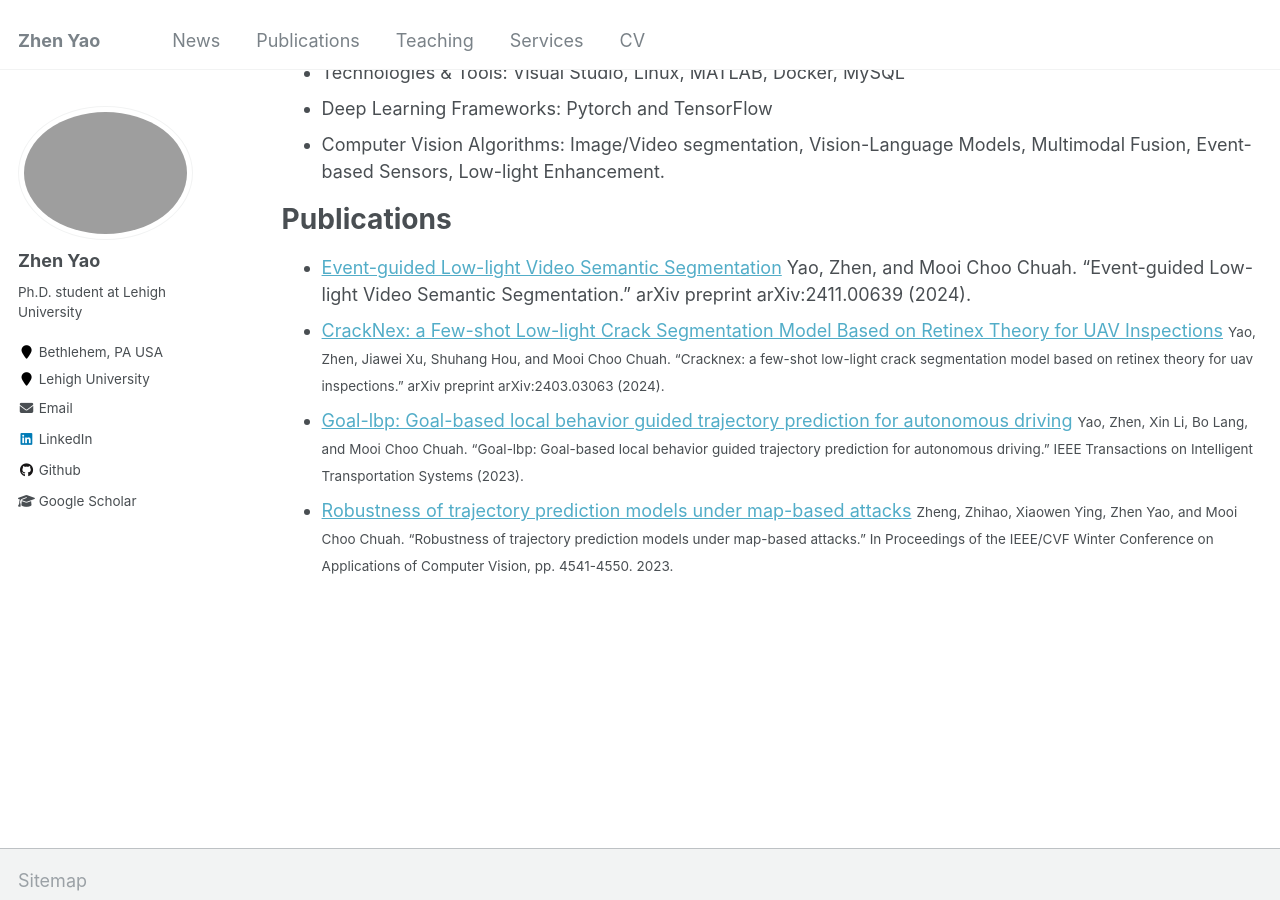
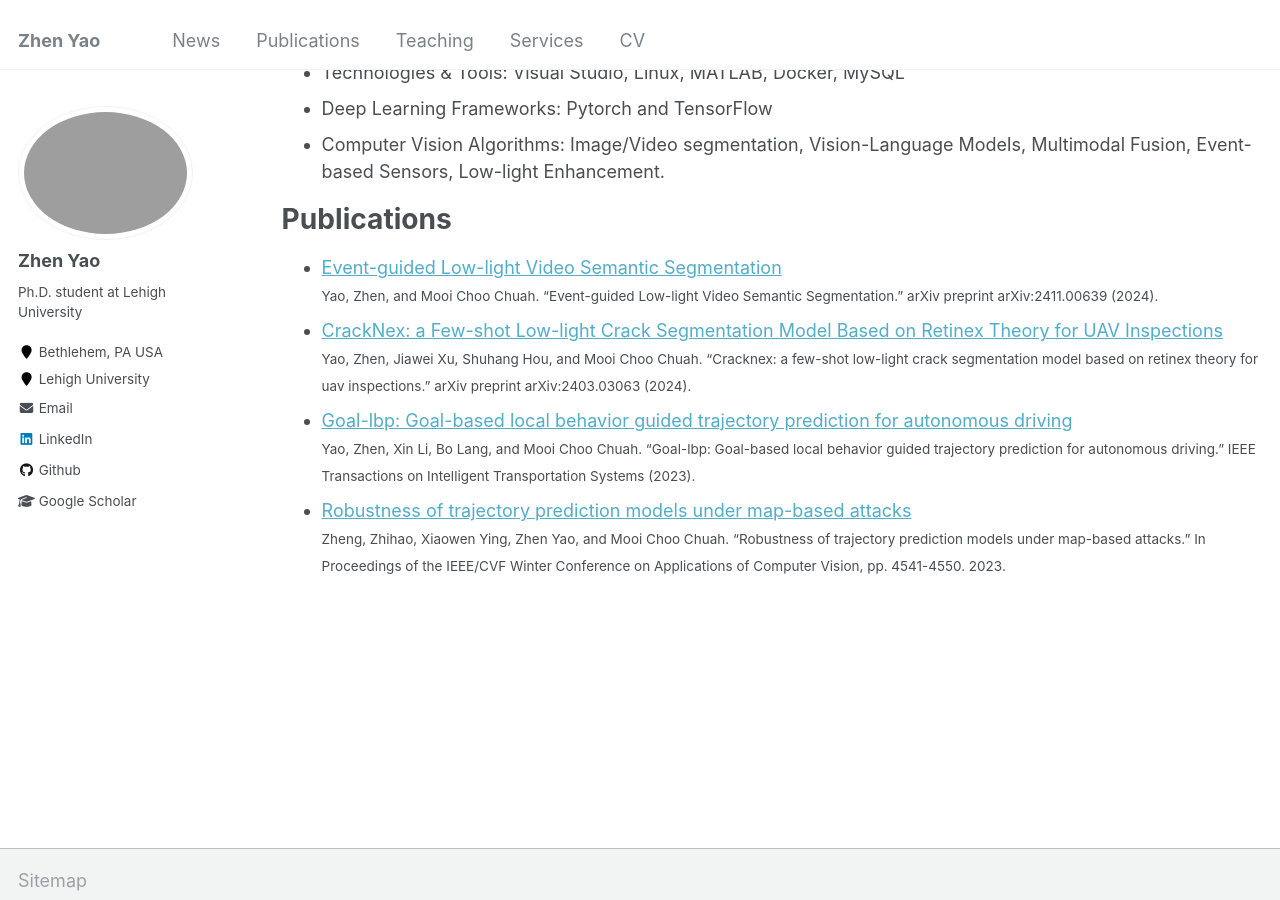
Before and after one commit to zyaocoder/zyaocoder.github.io, a Jekyll site: the page built from _pages/cv.md, in a window 1280 px wide and 900 px high, scrolled down 974 px. Built offline with Jekyll 4.4.1, drawn with Linux system fonts in a browser that asks for light colours.

Commit message:
Update cv.md

```diff
--- a/_pages/cv.md
+++ b/_pages/cv.md
@@ -41,11 +41,11 @@ Skills
 
 Publications
 ======
-* [Event-guided Low-light Video Semantic Segmentation](https://arxiv.org/pdf/2411.00639)
-Yao, Zhen, and Mooi Choo Chuah. "Event-guided Low-light Video Semantic Segmentation." arXiv preprint arXiv:2411.00639 (2024).
-* [CrackNex: a Few-shot Low-light Crack Segmentation Model Based on Retinex Theory for UAV Inspections](https://ieeexplore.ieee.org/document/10611660)
+* [Event-guided Low-light Video Semantic Segmentation](https://arxiv.org/pdf/2411.00639) \\
+<small>Yao, Zhen, and Mooi Choo Chuah. "Event-guided Low-light Video Semantic Segmentation." arXiv preprint arXiv:2411.00639 (2024).</small>
+* [CrackNex: a Few-shot Low-light Crack Segmentation Model Based on Retinex Theory for UAV Inspections](https://ieeexplore.ieee.org/document/10611660) \\
 <small>Yao, Zhen, Jiawei Xu, Shuhang Hou, and Mooi Choo Chuah. "Cracknex: a few-shot low-light crack segmentation model based on retinex theory for uav inspections." arXiv preprint arXiv:2403.03063 (2024).</small>
-* [Goal-lbp: Goal-based local behavior guided trajectory prediction for autonomous driving](https://ieeexplore.ieee.org/abstract/document/10367760)
+* [Goal-lbp: Goal-based local behavior guided trajectory prediction for autonomous driving](https://ieeexplore.ieee.org/abstract/document/10367760) \\
 <small>Yao, Zhen, Xin Li, Bo Lang, and Mooi Choo Chuah. "Goal-lbp: Goal-based local behavior guided trajectory prediction for autonomous driving." IEEE Transactions on Intelligent Transportation Systems (2023).</small>
-* [Robustness of trajectory prediction models under map-based attacks](https://openaccess.thecvf.com/content/WACV2023/html/Zheng_Robustness_of_Trajectory_Prediction_Models_Under_Map-Based_Attacks_WACV_2023_paper.html)
+* [Robustness of trajectory prediction models under map-based attacks](https://openaccess.thecvf.com/content/WACV2023/html/Zheng_Robustness_of_Trajectory_Prediction_Models_Under_Map-Based_Attacks_WACV_2023_paper.html) \\
 <small>Zheng, Zhihao, Xiaowen Ying, Zhen Yao, and Mooi Choo Chuah. "Robustness of trajectory prediction models under map-based attacks." In Proceedings of the IEEE/CVF Winter Conference on Applications of Computer Vision, pp. 4541-4550. 2023.</small>
```
